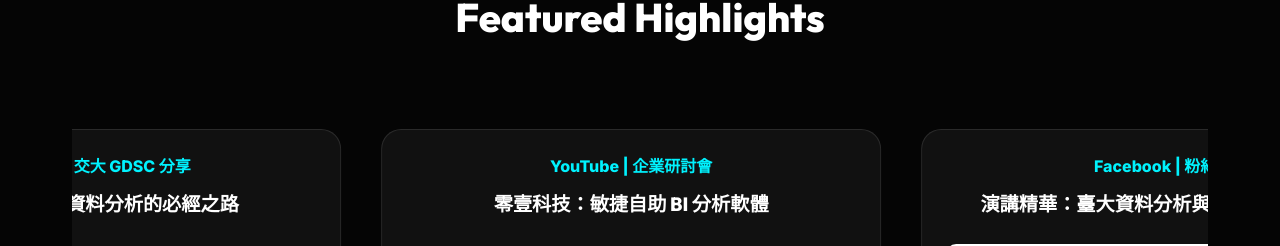
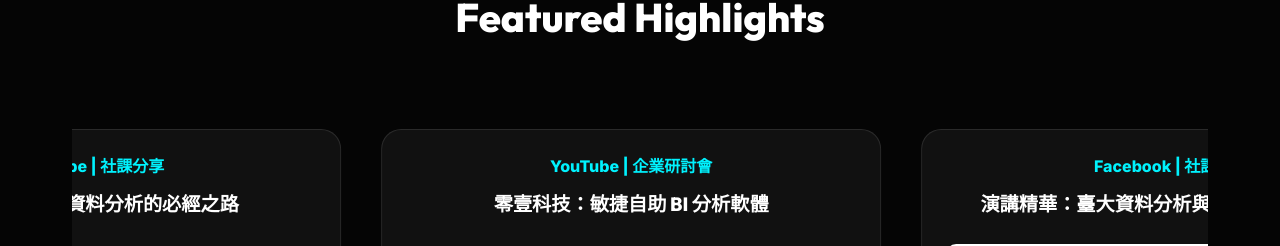
Before and after one commit to ds-jason-tsai/jason-by-tsai-portfolio, a Next.js app: page /en in a window 1280 px wide. Shown: the part 2002-2248 px from the top of the page. Built offline with nearby package versions, Linux system fonts and the light colour scheme; grey boxes are pictures that could not be loaded.

Commit message:
content: standardized featured highlights labels to 社課分享

```diff
--- a/app/[lang]/page.tsx
+++ b/app/[lang]/page.tsx
@@ -38,7 +38,7 @@ export default async function Home({ params }: { params: Promise<{ lang: string
   const featuredPosts = [
     {
       type: 'youtube',
-      label: 'YouTube | 交大 GDSC 分享',
+      label: 'YouTube | 社課分享',
       title: 'Tableau 0-1：資料分析的必經之路',
       src: 'https://www.youtube.com/embed/Jci-U6_jRIw',
       link: 'https://www.youtube.com/watch?v=Jci-U6_jRIw'
@@ -52,14 +52,14 @@ export default async function Home({ params }: { params: Promise<{ lang: string
     },
     {
       type: 'facebook',
-      label: 'Facebook | 粉絲專頁',
+      label: 'Facebook | 社課分享',
       title: '演講精華：臺大資料分析與決策社(NTUDAC)',
       src: 'https://www.facebook.com/plugins/post.php?href=https%3A%2F%2Fwww.facebook.com%2FNTUDAC%2Fposts%2Fpfbid024zWGDXEdUVaLHU24TymiTaFHfLQKPx2sMvFk9jxzSVKKaxeUnPDQuFmE2JBjAsTql&show_text=true&width=500',
       link: 'https://www.facebook.com/NTUDAC/posts/pfbid024zWGDXEdUVaLHU24TymiTaFHfLQKPx2sMvFk9jxzSVKKaxeUnPDQuFmE2JBjAsTql'
     },
     {
       type: 'facebook',
-      label: 'Facebook | 粉絲專頁',
+      label: 'Facebook | 社課分享',
       title: '課程精華：政大數據分析社(NCCUDA)',
       src: 'https://www.facebook.com/plugins/post.php?href=https%3A%2F%2Fwww.facebook.com%2Fnccuda%2Fposts%2Fpfbid02kL85mfA8yUgVVpoBMrgfQ1QZRzYMyxikdYNrVcEXiArBspxyTskaUduAdN3Uxpsal&show_text=true&width=500',
       link: 'https://www.facebook.com/nccuda/posts/pfbid02kL85mfA8yUgVVpoBMrgfQ1QZRzYMyxikdYNrVcEXiArBspxyTskaUduAdN3Uxpsal'
@@ -73,7 +73,7 @@ export default async function Home({ params }: { params: Promise<{ lang: string
     },
     {
       type: 'facebook',
-      label: 'Facebook 粉絲專頁',
+      label: 'Facebook | 社課分享',
       title: '專題演講：臺大行銷管理顧問社(NTUSC)',
       src: 'https://www.facebook.com/plugins/post.php?href=https%3A%2F%2Fwww.facebook.com%2Fntuscmarketingclub%2Fposts%2Fpfbid0zUWYsKdJKRZE1CdAKBGiEq5ciP5kAoiPNi8RqqUTkJkMrM3AyfNfSP4RKKSHoaVtl&show_text=true&width=500',
       link: 'https://www.facebook.com/ntuscmarketingclub/posts/pfbid0zUWYsKdJKRZE1CdAKBGiEq5ciP5kAoiPNi8RqqUTkJkMrM3AyfNfSP4RKKSHoaVtl'
```
